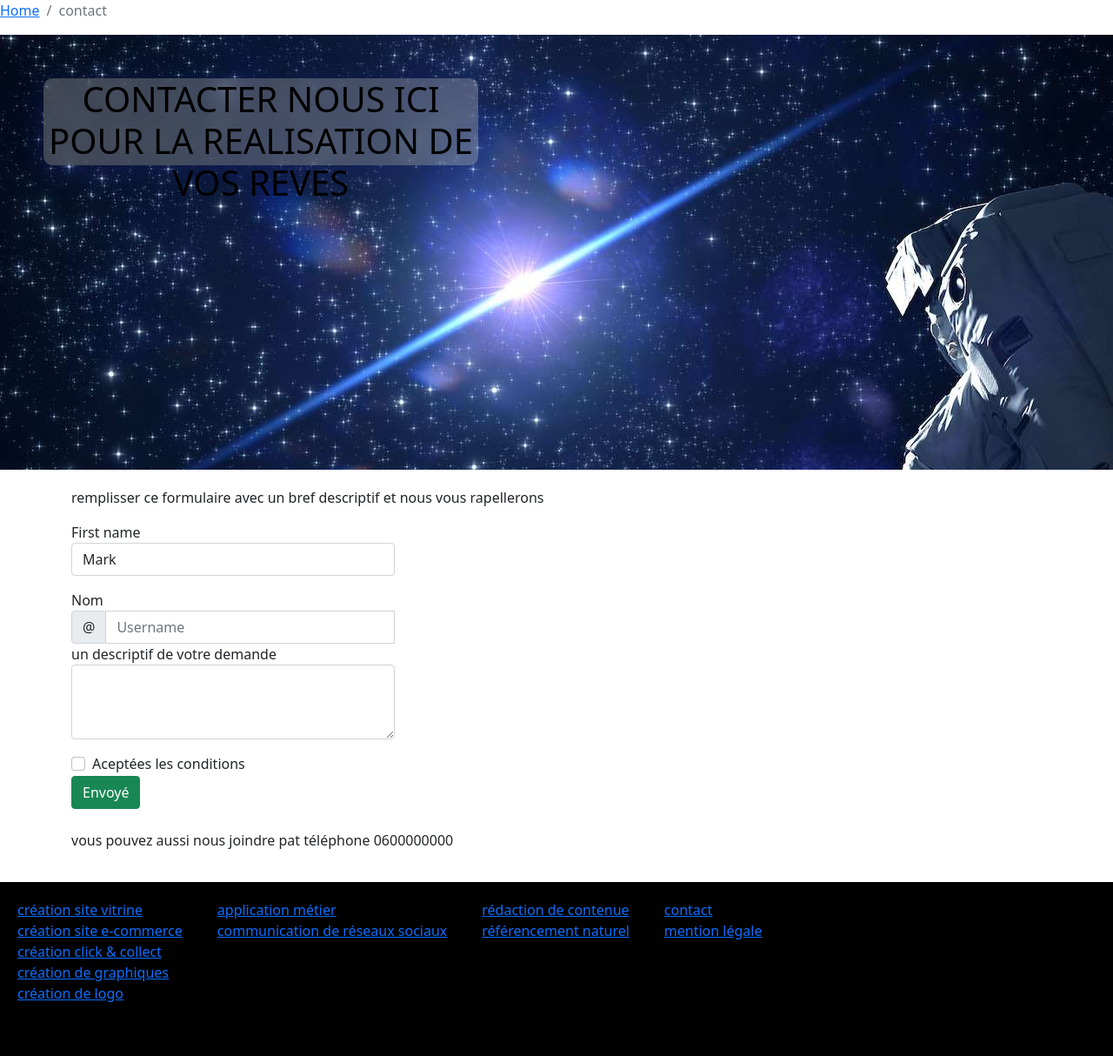
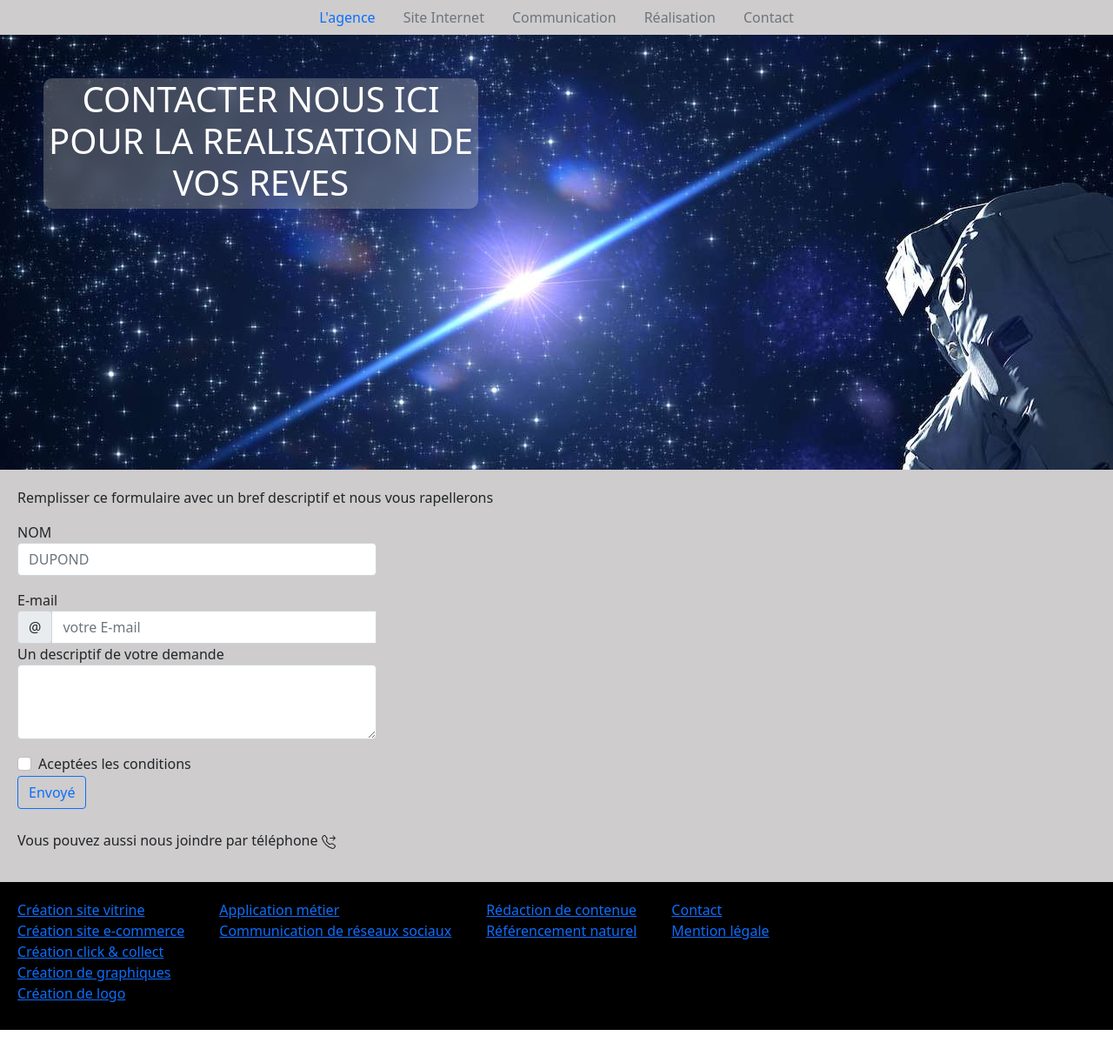
Before and after one commit to franckastuce/devoirstudi1, a plain HTML site: page contact.html in a window 1280 px wide. Shown: the whole page at 87% size. After the commit the page ends 1184 px from the top, so only its background shows below. Drawn offline with nearby package versions, Linux system fonts and the light colour scheme.

Commit message:
duty1 version2

```diff
--- a/contact.html
+++ b/contact.html
@@ -4,8 +4,10 @@
 <head>
     <meta charset="UTF-8">
     <meta http-equiv="X-UA-Compatible" content="IE=edge">
-    <meta name="descriptif"
-        content="permet d'envoyer un formulaire de demande ou de joindre les developpeur afin qu'il concrétise une requete ">
+    <meta name="description" content="free web duty send the form">
+    <meta name="keywords" content="HTML, CSS, BOOTSTRAP">
+    <meta name="author" content="GDWFSHTMLCSSBOOTEXAIII1A">
+    <meta name="viewport" content="assignment number 1 - version 2">
     <link rel="stylesheet" href="style.css">
     <!-- CSS only -->
     <link href="https://cdn.jsdelivr.net/npm/bootstrap@5.1.3/dist/css/bootstrap.min.css" rel="stylesheet"
@@ -14,43 +16,55 @@
 </head>
 
 <body>
-    <nav aria-label="breadcrumb">
-        <ol class="breadcrumb">
-            <li class="breadcrumb-item"><a href="index.html">Home</a></li>
-            <li class="breadcrumb-item active" aria-current="page">contact</li>
-        </ol>
-    </nav>
+    <div class="contenaireGlobal">
+        <ul class="nav justify-content-center">
+            <li class="nav-item">
+                <a class="nav-link " href="index.html">L'agence</a>
+            </li>
+            <li class="nav-item">
+                <a class="nav-link disabled" href="#">Site Internet</a>
+            </li>
+            <li class="nav-item">
+                <a class="nav-link disabled" href="#">Communication</a>
+            </li>
+            <li class="nav-item">
+                <a class="nav-link disabled" href="#">Réalisation</a>
+            </li>
+            </li>
+            <li class="nav-item">
+                <a class="nav-link active disabled" href="contact.html">Contact</a>
+            </li>
+        </ul>
         <header class="headTotal">
             <div class="head">
                 <h1>CONTACTER NOUS ICI POUR LA REALISATION DE VOS REVES</h1>
             </div>
         </header>
-    <main class="container">
-        <p>remplisser ce formulaire avec un bref descriptif et nous vous rapellerons</p>
+        <main class="containerContact">
+            <p>Remplisser ce formulaire avec un bref descriptif et nous vous rapellerons</p>
             <form class="needs-validation" novalidate>
                 <div class="form-row form">
                     <div class="col-md-4 mb-3">
-                    <label for="validationCustom01">First name</label>
-                    <input type="text" class="form-control" id="validationCustom01" placeholder="First name"
-                        value="Mark" required>
+                        <label for="validationCustom01">NOM</label>
+                        <input type="text" class="form-control" id="validationCustom01" placeholder="DUPOND" required>
                         <div class="valid-feedback">
                             Looks good!
                         </div>
                     </div>
                     <div class="col-md-4 mb-3">
-                    <label for="validationCustomUsername">Nom</label>
+                        <label for="validationCustomUsername">E-mail</label>
                         <div class="input-group">
                             <div class="input-group-prepend">
                                 <span class="input-group-text" id="inputGroupPrepend">@</span>
                             </div>
-                        <input type="text" class="form-control" id="validationCustomUsername" placeholder="Username"
-                            aria-describedby="inputGroupPrepend" required>
+                            <input type="text" class="form-control" id="validationCustomUsername"
+                                placeholder="votre E-mail" aria-describedby="inputGroupPrepend" required>
                             <div class="invalid-feedback">
                                 Adresse électronique.
                             </div>
                         </div>
                         <div class="form-group">
-                        <label for="exampleFormControlTextarea1">un descriptif de votre demande</label>
+                            <label for="exampleFormControlTextarea1">Un descriptif de votre demande</label>
                             <textarea class="form-control" id="exampleFormControlTextarea1" rows="3"></textarea>
                         </div>
                     </div>
@@ -66,35 +80,39 @@
                         </div>
                     </div>
                 </div>
-            <button type="button" class="btn btn-success">Envoyé</button>
+                <button type="button" class="btn btn-outline-primary ">Envoyé</button>
             </form><br>
-        <p>vous pouvez aussi nous joindre pat téléphone
-            <label for="tel"> 0600000000</label>
+            <p>Vous pouvez aussi nous joindre par téléphone
+                <svg xmlns="http://www.w3.org/2000/svg" width="16" height="16" fill="currentColor"
+                    class="bi bi-telephone-forward" viewBox="0 0 16 16">
+                    <path
+                        d="M3.654 1.328a.678.678 0 0 0-1.015-.063L1.605 2.3c-.483.484-.661 1.169-.45 1.77a17.568 17.568 0 0 0 4.168 6.608 17.569 17.569 0 0 0 6.608 4.168c.601.211 1.286.033 1.77-.45l1.034-1.034a.678.678 0 0 0-.063-1.015l-2.307-1.794a.678.678 0 0 0-.58-.122l-2.19.547a1.745 1.745 0 0 1-1.657-.459L5.482 8.062a1.745 1.745 0 0 1-.46-1.657l.548-2.19a.678.678 0 0 0-.122-.58L3.654 1.328zM1.884.511a1.745 1.745 0 0 1 2.612.163L6.29 2.98c.329.423.445.974.315 1.494l-.547 2.19a.678.678 0 0 0 .178.643l2.457 2.457a.678.678 0 0 0 .644.178l2.189-.547a1.745 1.745 0 0 1 1.494.315l2.306 1.794c.829.645.905 1.87.163 2.611l-1.034 1.034c-.74.74-1.846 1.065-2.877.702a18.634 18.634 0 0 1-7.01-4.42 18.634 18.634 0 0 1-4.42-7.009c-.362-1.03-.037-2.137.703-2.877L1.885.511zm10.762.135a.5.5 0 0 1 .708 0l2.5 2.5a.5.5 0 0 1 0 .708l-2.5 2.5a.5.5 0 0 1-.708-.708L14.293 4H9.5a.5.5 0 0 1 0-1h4.793l-1.647-1.646a.5.5 0 0 1 0-.708z" />
+                </svg>
             </p>
 
         </main>
         <footer class="foot">
             <div class="footlien">
-            <a href="#">création site vitrine</a>
-            <a href="#">création site e-commerce</a>
-            <a href="#">création click & collect</a>
-            <a href="#">création de graphiques</a>
-            <a href="#">création de logo</a>
+                <a href="#">Création site vitrine</a>
+                <a href="#">Création site e-commerce</a>
+                <a href="#">Création click & collect</a>
+                <a href="#">Création de graphiques</a>
+                <a href="#">Création de logo</a>
             </div>
             <div class="footlien">
-            <a href="#">application métier</a>
-            <a href="#">communication de réseaux sociaux</a>
+                <a href="#">Application métier</a>
+                <a href="#">Communication de réseaux sociaux</a>
             </div>
             <div class="footlien">
-            <a href="#">rédaction de contenue</a>
-            <a href="#">référencement naturel</a>
+                <a href="#">Rédaction de contenue</a>
+                <a href="#">Référencement naturel</a>
             </div>
             <div class="footlien">
-            <a href="contact.html">contact</a>
-            <a href="#">mention légale</a>
+                <a href="contact.html">Contact</a>
+                <a href="#">Mention légale</a>
             </div>
         </footer>
-
+    </div>
 </body>
 
 </html>
--- a/style.css
+++ b/style.css
@@ -5,18 +5,19 @@
 .contenaireGlobal{
     background: rgb(206, 204, 204);
 }
+/*--mise en forme du head de toutes les feuilles--*/
 .headTotal{
     position: relative;
     height: 500px;
     width: 100%;
     background-image: url(./images/astronaute.jpg);
+}
 
-}
 .head{
     position: absolute;
     top: 50px;
     left: 50px;
-    height: 100px;
+    height: 150px;
     width: 500px;
     background: rgba(231, 228, 228, 0.253);
     box-shadow: 0 8px 32px 0 rgba(31,38,135,0.37);
@@ -24,7 +25,7 @@
     -webkit-background-filter: blur(10px);
     border:#fff;
     border-radius: 10px;
-    color: #000;
+    color: #fff;
     align-items: center;
     text-align: center;
 }
@@ -65,7 +66,7 @@
 }
 .clientImg{
     height: 100%;
-    width: 30%;
+    width: 45%;
     display: block;
     background-image: url(./images/clients.jpg);
     margin-right:auto;
@@ -83,7 +84,7 @@
     height: 200px;
     width: 100%;
     background-image: url(./images/lignesdecode.jpg);
-    color:rgb(106, 67, 247);
+    color:rgb(255, 6, 6);
     font-size: 3rem;
     font-weight: 700px;
     align-items: center;
@@ -94,7 +95,7 @@
 
 .graphCom{
     display: flex;
-    height: 300px;
+    height: 285px;
     width: 100%;
     margin: 10px;
     padding: 10px;
@@ -118,24 +119,38 @@
 }
 
 /*--pied de page---*/
+footer{
+    height: 170px;
+    width: auto;
+}
 .foot{
     display: flex;
     background: #000;
     color: #fff;
-    text-decoration: none;
-    height: 200px;
+
 }
 .footlien{
     display: flex;
     flex-direction: column;
     margin: 10px;
     padding: 10px;
+    text-decoration: none;
 }
+
+/*--style coter contact--*/
+.containerContact{
+    margin: 10px;
+    padding: 10px;
+    align-items: center;
+    border-radius: 5px;
+}
+
+
 /*--responsive--*/
 /*ça marche pas et je ne sais pas pourquoi*/
 @media screen and (max-width: 700px){
     .contenaireGlobal{
-        font-size: 8px;
+        font-size: 10px;
         display: block;
         block-size: auto;
         justify-content: center;
```
Also changed, not shown: index.html (+25 -22 lines). Lines whose indentation alone changed are shown as unchanged.
